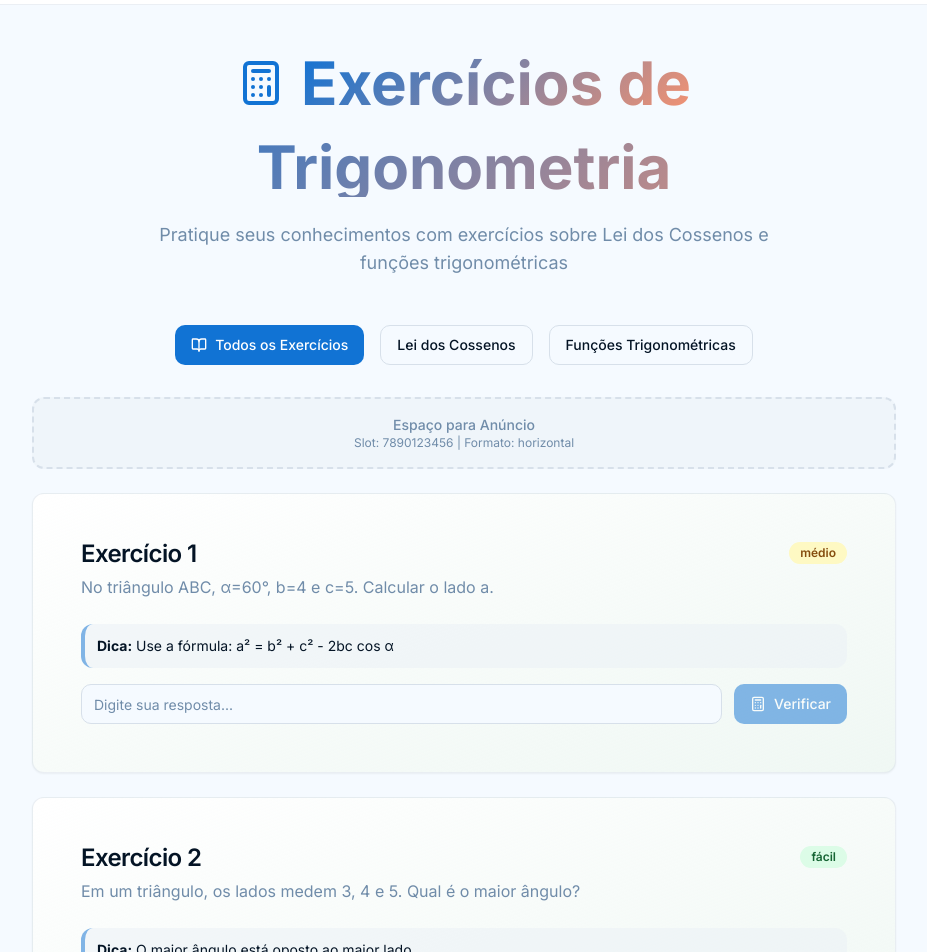
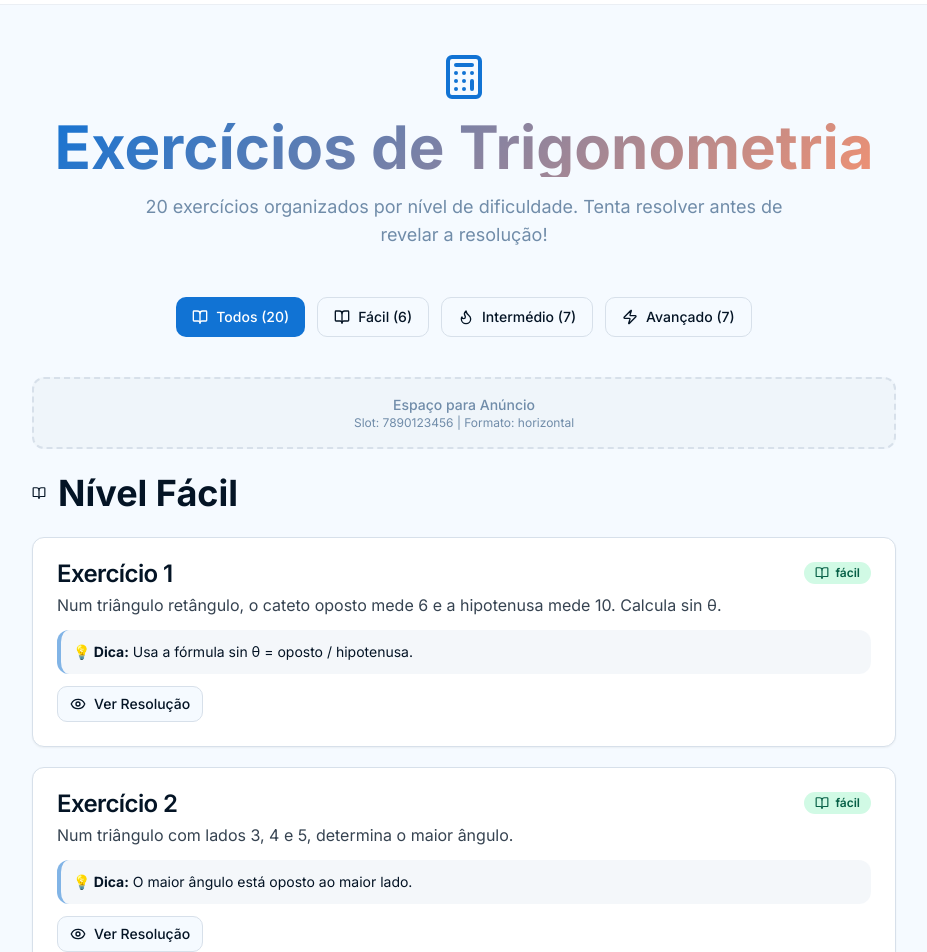
Before and after one commit to MariaTeresaNevesAntunes/www-trimundo-pt, a React (Vite) app: page /exercicios in a window 1280 px wide. Shown: the part 60-1012 px from the top of the page, without its empty margins (176-1103 px from the left). Built offline with nearby package versions, Linux system fonts and the light colour scheme.

Commit message:
Atualizei Exercícios

```diff
--- a/src/pages/Exercicios.tsx
+++ b/src/pages/Exercicios.tsx
@@ -1,130 +1,242 @@
 import { useState } from 'react';
 import { Card, CardContent, CardDescription, CardHeader, CardTitle } from '@/components/ui/card';
 import { Button } from '@/components/ui/button';
-import { Input } from '@/components/ui/input';
 import { Badge } from '@/components/ui/badge';
-import { Calculator, CheckCircle, XCircle, BookOpen } from 'lucide-react';
+import { Calculator, CheckCircle, Eye, EyeOff, BookOpen, Flame, Zap } from 'lucide-react';
 import SEO from '@/components/SEO';
 import AdBanner from '@/components/AdBanner';
 
 interface Exercise {
   id: number;
-  type: 'cosine-law' | 'trigonometric-functions';
   question: string;
+  hint?: string;
+  resolution?: string;
   answer: string;
-  hint?: string;
-  difficulty: 'fácil' | 'médio' | 'difícil';
+  difficulty: 'fácil' | 'intermédio' | 'avançado';
 }
 
-const Exercicios = () => {
-  const [selectedType, setSelectedType] = useState<'all' | 'cosine-law' | 'trigonometric-functions'>('all');
-  const [userAnswers, setUserAnswers] = useState<{[key: number]: string}>({});
-  const [checkedAnswers, setCheckedAnswers] = useState<{[key: number]: boolean}>({});
-  const [showResults, setShowResults] = useState<{[key: number]: boolean}>({});
-
 const exercises: Exercise[] = [
+  // NÍVEL FÁCIL
   {
     id: 1,
-      type: 'cosine-law',
-      question: 'No triângulo ABC, α=60°, b=4 e c=5. Calcular o lado a.',
-      answer: '√21 ≈ 4,58',
-      hint: 'Use a fórmula: a² = b² + c² - 2bc cos α',
-      difficulty: 'médio'
+    question: 'Num triângulo retângulo, o cateto oposto mede 6 e a hipotenusa mede 10. Calcula sin θ.',
+    hint: 'Usa a fórmula sin θ = oposto / hipotenusa.',
+    resolution: 'sin θ = 6/10 = 3/5.',
+    answer: '3/5',
+    difficulty: 'fácil',
   },
   {
     id: 2,
-      type: 'cosine-law',
-      question: 'Em um triângulo, os lados medem 3, 4 e 5. Qual é o maior ângulo?',
+    question: 'Num triângulo com lados 3, 4 e 5, determina o maior ângulo.',
+    hint: 'O maior ângulo está oposto ao maior lado.',
+    resolution: 'O maior lado é 5. O triângulo é retângulo (3² + 4² = 5²). Logo, o maior ângulo é 90°.',
     answer: '90°',
-      hint: 'O maior ângulo está oposto ao maior lado',
-      difficulty: 'fácil'
+    difficulty: 'fácil',
   },
   {
     id: 3,
-      type: 'trigonometric-functions',
-      question: 'Calcule sen(240°), cos(240°) e tan(240°).',
-      answer: 'sen(240°) = -√3/2, cos(240°) = -1/2, tan(240°) = √3',
-      hint: '240° = 180° + 60°, use as propriedades do terceiro quadrante',
-      difficulty: 'médio'
+    question: 'Converte 45° para radianos.',
+    hint: 'Multiplica por π/180.',
+    resolution: '45° × π/180 = π/4.',
+    answer: 'π/4',
+    difficulty: 'fácil',
   },
   {
     id: 4,
-      type: 'trigonometric-functions',
-      question: 'Calcule sen(150°), cos(150°) e tan(150°).',
-      answer: 'sen(150°) = 1/2, cos(150°) = -√3/2, tan(150°) = -√3/3',
-      hint: '150° = 180° - 30°, use as propriedades do segundo quadrante',
-      difficulty: 'médio'
+    question: 'Indica o sinal de cos(150°).',
+    hint: '150° está no 2º quadrante.',
+    resolution: 'No 2º quadrante, o cosseno é negativo.',
+    answer: 'Negativo',
+    difficulty: 'fácil',
   },
   {
     id: 5,
-      type: 'cosine-law',
-      question: 'No triângulo ABC, a=7, b=8 e c=9. Calcule o ângulo A.',
-      answer: '60° (aproximadamente)',
-      hint: 'Use: cos A = (b² + c² - a²) / (2bc)',
-      difficulty: 'difícil'
+    question: 'Se sin θ = 3/5 no 1º quadrante, calcula cos θ.',
+    hint: 'Usa sin²θ + cos²θ = 1.',
+    resolution: 'cos²θ = 1 - (3/5)² = 16/25 → cos θ = 4/5.',
+    answer: '4/5',
+    difficulty: 'fácil',
   },
   {
     id: 6,
-      type: 'trigonometric-functions',
-      question: 'Se sen θ = 3/5 e θ está no primeiro quadrante, calcule cos θ e tan θ.',
-      answer: 'cos θ = 4/5, tan θ = 3/4',
-      hint: 'Use a identidade fundamental: sen²θ + cos²θ = 1',
-      difficulty: 'fácil'
-    }
+    question: 'Indica as coordenadas de 0° no círculo unitário.',
+    hint: 'No círculo unitário, as coordenadas são (cos θ, sin θ).',
+    answer: '(1, 0)',
+    difficulty: 'fácil',
+  },
+  // NÍVEL INTERMÉDIO
+  {
+    id: 7,
+    question: 'Num triângulo ABC, com a = 7, b = 8 e c = 9, calcula o ângulo A.',
+    hint: 'Usa cos A = (b² + c² - a²) / (2bc).',
+    resolution: 'cos A = (64 + 81 - 49) / 144 = 2/3 → A ≈ 48,19°.',
+    answer: '48,19°',
+    difficulty: 'intermédio',
+  },
+  {
+    id: 8,
+    question: 'Num triângulo, a = 12, A = 30° e B = 45°. Calcula b.',
+    hint: 'Usa a Lei dos Senos.',
+    resolution: 'b/sin B = a/sin A → b = 12 × sin 45° / sin 30° = 12√2.',
+    answer: '12√2',
+    difficulty: 'intermédio',
+  },
+  {
+    id: 9,
+    question: 'Determina tan(45°).',
+    hint: 'No círculo unitário, tan = y/x.',
+    resolution: 'tan(45°) = sin(45°)/cos(45°) = (√2/2)/(√2/2) = 1.',
+    answer: '1',
+    difficulty: 'intermédio',
+  },
+  {
+    id: 10,
+    question: 'Calcula sin(60°) e cos(60°).',
+    hint: 'Usa o triângulo 30–60–90.',
+    resolution: 'No triângulo 30-60-90, sin(60°) = √3/2 e cos(60°) = 1/2.',
+    answer: 'sin = √3/2, cos = 1/2',
+    difficulty: 'intermédio',
+  },
+  {
+    id: 11,
+    question: 'Se sec x = 4, calcula cos x.',
+    hint: 'sec x = 1/cos x.',
+    resolution: 'cos x = 1/sec x = 1/4.',
+    answer: '1/4',
+    difficulty: 'intermédio',
+  },
+  {
+    id: 12,
+    question: 'Calcula o limite lim(x→0) sin(3x)/x.',
+    hint: 'Multiplica e divide por 3x.',
+    resolution: 'lim(x→0) sin(3x)/x = lim(x→0) 3 × [sin(3x)/(3x)] = 3 × 1 = 3.',
+    answer: '3',
+    difficulty: 'intermédio',
+  },
+  {
+    id: 13,
+    question: 'Resolve sin x = 1/2 no intervalo [0, 2π].',
+    hint: 'Identifica em que quadrantes o seno é positivo.',
+    resolution: 'sin x = 1/2 → x = π/6 (1º quadrante) e x = 5π/6 (2º quadrante).',
+    answer: 'x = π/6 e 5π/6',
+    difficulty: 'intermédio',
+  },
+  // NÍVEL AVANÇADO
+  {
+    id: 14,
+    question: 'Mostra que sin(2x) = 2 sin x cos x.',
+    hint: 'Usa sin(a+b) = sin a cos b + cos a sin b.',
+    resolution: 'sin(x+x) = sin x cos x + cos x sin x = 2 sin x cos x.',
+    answer: '2 sin x cos x',
+    difficulty: 'avançado',
+  },
+  {
+    id: 15,
+    question: 'Demonstra que 1 + cot²x = csc²x.',
+    hint: 'Divide sin²x + cos²x = 1 por sin²x.',
+    resolution: '(sin²x/sin²x) + (cos²x/sin²x) = 1/sin²x → 1 + cot²x = csc²x.',
+    answer: '1 + cot²x = csc²x',
+    difficulty: 'avançado',
+  },
+  {
+    id: 16,
+    question: 'Calcula lim(x→0) tan(5x)/sin(2x).',
+    hint: 'tan(kx) ≈ kx e sin(kx) ≈ kx quando x→0.',
+    resolution: 'lim(x→0) tan(5x)/sin(2x) ≈ lim(x→0) 5x/(2x) = 5/2.',
+    answer: '5/2',
+    difficulty: 'avançado',
+  },
+  {
+    id: 17,
+    question: 'Um pêndulo forma 12° com a vertical. A força total é 40 N. Determina a componente horizontal.',
+    hint: 'Fh = F × sin θ.',
+    resolution: 'Fh = 40 × sin(12°) = 40 × 0,2079 ≈ 8,32 N.',
+    answer: '8,32 N',
+    difficulty: 'avançado',
+  },
+  {
+    id: 18,
+    question: 'Um barco desloca-se 12 km para leste e 5 km para norte. Determina a direção final.',
+    hint: 'tan θ = cateto oposto / cateto adjacente.',
+    resolution: 'tan θ = 5/12 → θ = arctan(5/12) ≈ 22,62°.',
+    answer: '22,62° a norte do leste',
+    difficulty: 'avançado',
+  },
+  {
+    id: 19,
+    question: 'Uma rampa tem 1,2 m de altura e 8 m de comprimento. Determina o ângulo de inclinação.',
+    hint: 'sin θ = altura / hipotenusa.',
+    resolution: 'sin θ = 1,2/8 = 0,15 → θ = arcsin(0,15) ≈ 8,63°.',
+    answer: '8,63°',
+    difficulty: 'avançado',
+  },
+  {
+    id: 20,
+    question: 'Determina o período e a amplitude de f(x) = 3 sin(2x).',
+    hint: 'Amplitude = |A|, Período = 2π/|B| para f(x) = A sin(Bx).',
+    resolution: 'Amplitude = |3| = 3. Período = 2π/|2| = π.',
+    answer: 'Amplitude = 3; Período = π',
+    difficulty: 'avançado',
+  },
 ];
 
-  const filteredExercises = selectedType === 'all'
+const Exercicios = () => {
+  const [selectedDifficulty, setSelectedDifficulty] = useState<'all' | 'fácil' | 'intermédio' | 'avançado'>('all');
+  const [revealedExercises, setRevealedExercises] = useState<{ [key: number]: boolean }>({});
+
+  const filteredExercises = selectedDifficulty === 'all'
     ? exercises
-    : exercises.filter(ex => ex.type === selectedType);
+    : exercises.filter(ex => ex.difficulty === selectedDifficulty);
 
-  const handleAnswerChange = (exerciseId: number, value: string) => {
-    setUserAnswers(prev => ({
-      ...prev,
-      [exerciseId]: value
-    }));
-  };
-
-  const checkAnswer = (exerciseId: number) => {
-    const exercise = exercises.find(ex => ex.id === exerciseId);
-    const userAnswer = userAnswers[exerciseId]?.trim().toLowerCase();
-    const correctAnswer = exercise?.answer.toLowerCase();
-
-    const isCorrect = userAnswer && correctAnswer &&
-      (userAnswer.includes(correctAnswer.split(' ')[0]) ||
-       correctAnswer.includes(userAnswer));
-
-    setCheckedAnswers(prev => ({
-      ...prev,
-      [exerciseId]: isCorrect
-    }));
-
-    setShowResults(prev => ({
-      ...prev,
-      [exerciseId]: true
-    }));
+  const toggleReveal = (id: number) => {
+    setRevealedExercises(prev => ({ ...prev, [id]: !prev[id] }));
   };
 
   const getDifficultyColor = (difficulty: string) => {
     switch (difficulty) {
-      case 'fácil': return 'bg-green-100 text-green-800 dark:bg-green-900 dark:text-green-300';
-      case 'médio': return 'bg-yellow-100 text-yellow-800 dark:bg-yellow-900 dark:text-yellow-300';
-      case 'difícil': return 'bg-red-100 text-red-800 dark:bg-red-900 dark:text-red-300';
-      default: return 'bg-gray-100 text-gray-800 dark:bg-gray-900 dark:text-gray-300';
+      case 'fácil': return 'bg-emerald-100 text-emerald-800 dark:bg-emerald-900/40 dark:text-emerald-300';
+      case 'intermédio': return 'bg-amber-100 text-amber-800 dark:bg-amber-900/40 dark:text-amber-300';
+      case 'avançado': return 'bg-rose-100 text-rose-800 dark:bg-rose-900/40 dark:text-rose-300';
+      default: return 'bg-muted text-muted-foreground';
     }
   };
+
+  const getDifficultyIcon = (difficulty: string) => {
+    switch (difficulty) {
+      case 'fácil': return <BookOpen className="w-3.5 h-3.5" />;
+      case 'intermédio': return <Flame className="w-3.5 h-3.5" />;
+      case 'avançado': return <Zap className="w-3.5 h-3.5" />;
+      default: return null;
+    }
+  };
+
+  const groupedByDifficulty = (list: Exercise[]) => {
+    const groups: { label: string; key: string; items: Exercise[] }[] = [];
+    const order: Array<'fácil' | 'intermédio' | 'avançado'> = ['fácil', 'intermédio', 'avançado'];
+    for (const d of order) {
+      const items = list.filter(ex => ex.difficulty === d);
+      if (items.length > 0) {
+        groups.push({ label: d === 'fácil' ? 'Nível Fácil' : d === 'intermédio' ? 'Nível Intermédio' : 'Nível Avançado', key: d, items });
+      }
+    }
+    return groups;
+  };
+
+  const groups = groupedByDifficulty(filteredExercises);
 
   return (
     <>
       <SEO
         title="Exercícios de Trigonometria | TriMundo"
-        description="Pratica exercícios de trigonometria interativos: lei dos cossenos, funções trigonométricas e verificação de respostas em tempo real."
-        keywords="exercícios trigonometria, lei dos cossenos, prática matemática, exercícios interativos"
+        description="20 exercícios de trigonometria organizados por nível de dificuldade: fácil, intermédio e avançado. Pratica com resoluções detalhadas passo a passo."
+        keywords="exercícios trigonometria, lei dos cossenos, lei dos senos, limites trigonométricos, identidades trigonométricas, prática matemática"
         canonical="https://trimundo.pt/exercicios"
         structuredData={{
           "@context": "https://schema.org",
           "@type": "Quiz",
           "name": "Exercícios de Trigonometria",
-          "description": "Exercícios interativos de trigonometria com verificação automática",
+          "description": "20 exercícios interativos de trigonometria organizados por nível de dificuldade",
+          "educationalLevel": ["Beginner", "Intermediate", "Advanced"],
           "publisher": { "@type": "Organization", "name": "TriMundo", "url": "https://trimundo.pt" }
         }}
       />
@@ -132,121 +244,109 @@ const Exercicios = () => {
         <div className="container mx-auto px-4 max-w-4xl">
           {/* Header */}
           <div className="text-center mb-12 animate-slide-up">
-          <div className="flex items-center justify-center gap-4 mb-6">
-            <Calculator className="w-12 h-12 text-primary animate-pulse-soft" />
-            <h1 className="heading-xl text-gradient">Exercícios de</h1>
+            <div className="flex items-center justify-center gap-4 mb-4">
+              <Calculator className="w-12 h-12 text-primary" />
             </div>
-          <h2 className="heading-xl text-gradient mb-6">Trigonometria</h2>
+            <h1 className="heading-xl text-gradient mb-4">Exercícios de Trigonometria</h1>
             <p className="text-muted-foreground text-lg max-w-2xl mx-auto">
-            Pratique seus conhecimentos com exercícios sobre Lei dos Cossenos e funções trigonométricas
+              20 exercícios organizados por nível de dificuldade. Tenta resolver antes de revelar a resolução!
             </p>
           </div>
 
           {/* Filter Buttons */}
-        <div className="flex flex-wrap gap-4 mb-8 justify-center animate-slide-up" style={{ animationDelay: '0.1s' }}>
+          <div className="flex flex-wrap gap-3 mb-10 justify-center animate-slide-up" style={{ animationDelay: '0.1s' }}>
+            {[
+              { key: 'all' as const, label: 'Todos (20)', icon: <BookOpen className="w-4 h-4" /> },
+              { key: 'fácil' as const, label: 'Fácil (6)', icon: <BookOpen className="w-4 h-4" /> },
+              { key: 'intermédio' as const, label: 'Intermédio (7)', icon: <Flame className="w-4 h-4" /> },
+              { key: 'avançado' as const, label: 'Avançado (7)', icon: <Zap className="w-4 h-4" /> },
+            ].map(btn => (
               <Button
-            variant={selectedType === 'all' ? 'default' : 'outline'}
-            onClick={() => setSelectedType('all')}
+                key={btn.key}
+                variant={selectedDifficulty === btn.key ? 'default' : 'outline'}
+                onClick={() => setSelectedDifficulty(btn.key)}
                 className="gap-2"
               >
-            <BookOpen className="w-4 h-4" />
-            Todos os Exercícios
+                {btn.icon}
+                {btn.label}
               </Button>
-          <Button
-            variant={selectedType === 'cosine-law' ? 'default' : 'outline'}
-            onClick={() => setSelectedType('cosine-law')}
-          >
-            Lei dos Cossenos
-          </Button>
-          <Button
-            variant={selectedType === 'trigonometric-functions' ? 'default' : 'outline'}
-            onClick={() => setSelectedType('trigonometric-functions')}
-          >
-            Funções Trigonométricas
-          </Button>
+            ))}
           </div>
 
-        {/* Ad Banner */}
           <AdBanner adSlot="7890123456" adFormat="horizontal" />
 
-        {/* Exercises Grid */}
-        <div className="grid gap-6">
-          {filteredExercises.map((exercise, index) => (
+          {/* Exercises by group */}
+          <div className="space-y-10">
+            {groups.map(group => (
+              <section key={group.key}>
+                <h2 className="heading-lg mb-6 flex items-center gap-3">
+                  {getDifficultyIcon(group.key)}
+                  {group.label}
+                </h2>
+                <div className="grid gap-5">
+                  {group.items.map((exercise, index) => {
+                    const isRevealed = revealedExercises[exercise.id];
+                    return (
                       <Card
                         key={exercise.id}
-              className="math-card hover:shadow-elegant transition-all duration-300 animate-slide-up"
-              style={{ animationDelay: `${0.2 + index * 0.1}s` }}
+                        className="hover:shadow-elegant transition-all duration-300 animate-slide-up"
+                        style={{ animationDelay: `${0.15 + index * 0.05}s` }}
                       >
-              <CardHeader>
+                        <CardHeader className="pb-3">
                           <div className="flex items-start justify-between gap-4">
                             <div className="flex-1">
-                    <CardTitle className="heading-md mb-2">
+                              <CardTitle className="heading-md mb-1.5">
                                 Exercício {exercise.id}
                               </CardTitle>
-                    <CardDescription className="text-base leading-relaxed">
+                              <CardDescription className="text-base leading-relaxed text-foreground/80">
                                 {exercise.question}
                               </CardDescription>
                             </div>
-                  <Badge className={getDifficultyColor(exercise.difficulty)}>
+                            <Badge className={`${getDifficultyColor(exercise.difficulty)} flex items-center gap-1.5 shrink-0`}>
+                              {getDifficultyIcon(exercise.difficulty)}
                               {exercise.difficulty}
                             </Badge>
                           </div>
                         </CardHeader>
 
-              <CardContent className="space-y-4">
+                        <CardContent className="space-y-3 pt-0">
                           {exercise.hint && (
                             <div className="p-3 bg-muted/50 rounded-lg border-l-4 border-primary/50">
                               <p className="text-sm text-foreground">
-                      <strong>Dica:</strong> {exercise.hint}
+                                <strong>💡 Dica:</strong> {exercise.hint}
                               </p>
                             </div>
                           )}
 
-                <div className="flex gap-3">
-                  <Input
-                    placeholder="Digite sua resposta..."
-                    value={userAnswers[exercise.id] || ''}
-                    onChange={(e) => handleAnswerChange(exercise.id, e.target.value)}
-                    className="flex-1"
-                  />
                           <Button
-                    onClick={() => checkAnswer(exercise.id)}
-                    disabled={!userAnswers[exercise.id]?.trim()}
+                            variant="outline"
+                            size="sm"
+                            onClick={() => toggleReveal(exercise.id)}
                             className="gap-2"
                           >
-                    <Calculator className="w-4 h-4" />
-                    Verificar
+                            {isRevealed ? <EyeOff className="w-4 h-4" /> : <Eye className="w-4 h-4" />}
+                            {isRevealed ? 'Ocultar Resolução' : 'Ver Resolução'}
                           </Button>
-                </div>
 
-                {showResults[exercise.id] && (
-                  <div className={`p-3 rounded-lg flex items-center gap-3 ${
-                    checkedAnswers[exercise.id]
-                      ? 'bg-green-50 dark:bg-green-950 border border-green-200 dark:border-green-800'
-                      : 'bg-red-50 dark:bg-red-950 border border-red-200 dark:border-red-800'
-                  }`}>
-                    {checkedAnswers[exercise.id] ? (
-                      <>
-                        <CheckCircle className="w-5 h-5 text-green-600 dark:text-green-400" />
-                        <span className="text-green-700 dark:text-green-300 font-medium">
-                          Correto! Parabéns!
-                        </span>
-                      </>
-                    ) : (
-                      <>
-                        <XCircle className="w-5 h-5 text-red-600 dark:text-red-400" />
-                        <div className="text-red-700 dark:text-red-300">
-                          <span className="font-medium">Incorreto.</span>
-                          <div className="mt-1 text-sm">
-                            <strong>Resposta correta:</strong> {exercise.answer}
-                          </div>
-                        </div>
-                      </>
+                          {isRevealed && (
+                            <div className="p-4 bg-emerald-50 dark:bg-emerald-950/30 border border-emerald-200 dark:border-emerald-800 rounded-lg space-y-2 animate-slide-up">
+                              {exercise.resolution && (
+                                <p className="text-sm text-foreground">
+                                  <strong>📝 Resolução:</strong> {exercise.resolution}
+                                </p>
                               )}
+                              <p className="text-sm font-semibold text-emerald-700 dark:text-emerald-300 flex items-center gap-2">
+                                <CheckCircle className="w-4 h-4" />
+                                Resultado Final: {exercise.answer}
+                              </p>
                             </div>
                           )}
                         </CardContent>
                       </Card>
+                    );
+                  })}
+                </div>
+              </section>
             ))}
           </div>
 
```
Lines whose indentation alone changed are shown as unchanged.
